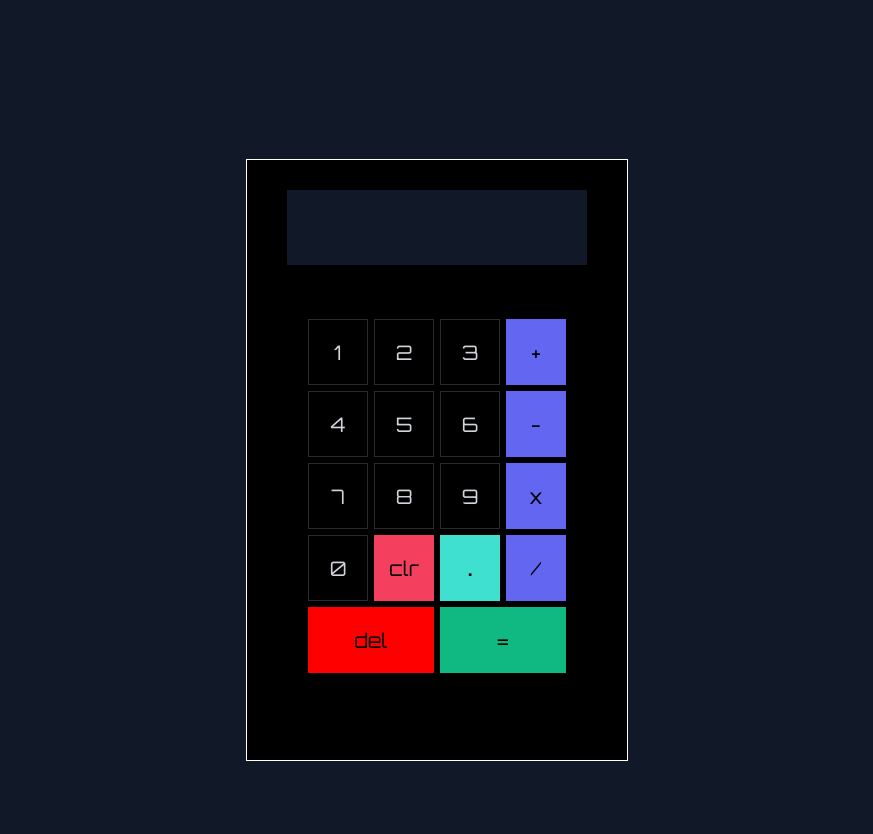
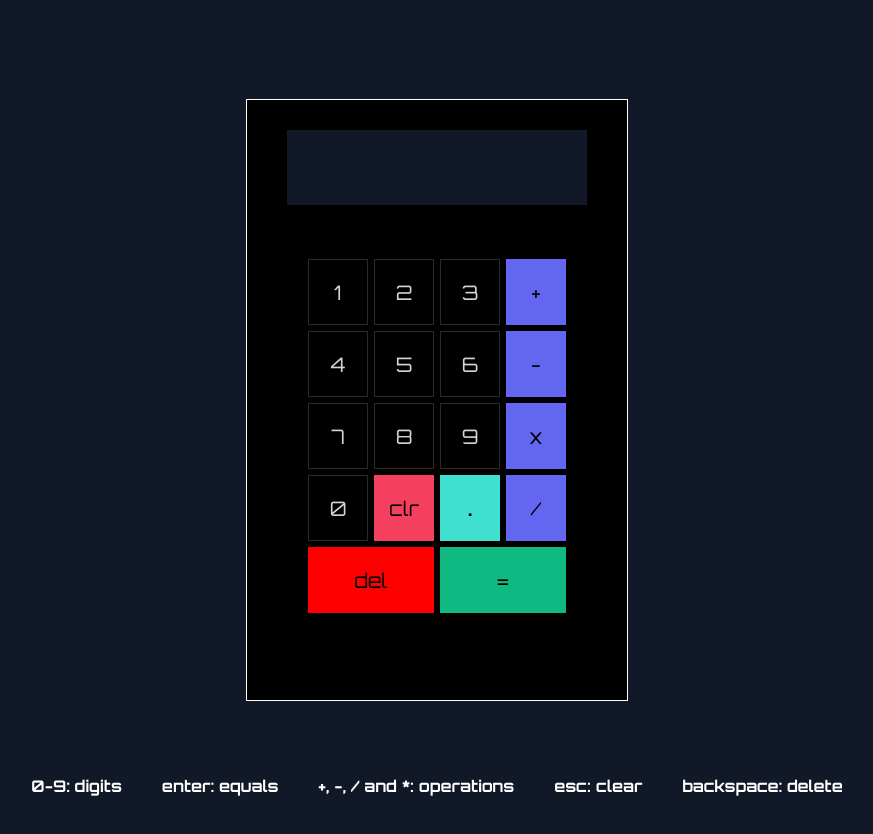
Before and after one commit to usmaanrnadeem/0-to-1, a plain HTML site: page the-odin-project-foundations/project-calculator/index.html in a window 1280 px wide. Shown: the whole page, without its empty margins (203-1076 px from the left). Drawn offline with Linux system fonts and the light colour scheme.

Commit message:
Complete final styling and a keyboard guide

```diff
--- a/the-odin-project-foundations/project-calculator/index.html
+++ b/the-odin-project-foundations/project-calculator/index.html
@@ -31,5 +31,14 @@
             <button class="equals">=</button>
         </div>
     </div>
+    <div class="guide">
+        <p>0-9: digits</p>
+        <p>enter: equals</p>
+        <p>+, -, / and *: operations</p>
+        <p>esc: clear </p>
+        <p>backspace: delete</p>
+    </div>
+
+
 </body>
 </html>
--- a/the-odin-project-foundations/project-calculator/style.css
+++ b/the-odin-project-foundations/project-calculator/style.css
@@ -2,7 +2,8 @@
 
 body {
     display: flex;
-    justify-content: center;
+    flex-direction: column;
+    align-items: center;
     margin:100px;
     font-family: "Orbitron", sans-serif;
     font-weight: bold;
@@ -17,7 +18,7 @@ body {
     outline: 0.1em solid white;
     background-color: black;
     height: 600px;
-    margin-top: 60px;
+    margin-top: 0px;
 }
 
 .display {
@@ -31,6 +32,7 @@ body {
     text-align: center;
     background-color: #111827;
     color: #F9FAFB;
+    font-size: 20px;
 }
 
 .buttonSection {
@@ -88,3 +90,10 @@ button {
     font-family: "Orbitron", sans-serif;
     font-size: 20px;
 }
+
+.guide {
+    display: flex;
+    color: white;
+    margin-top: 60px;
+    gap: 40px;
+}
```
